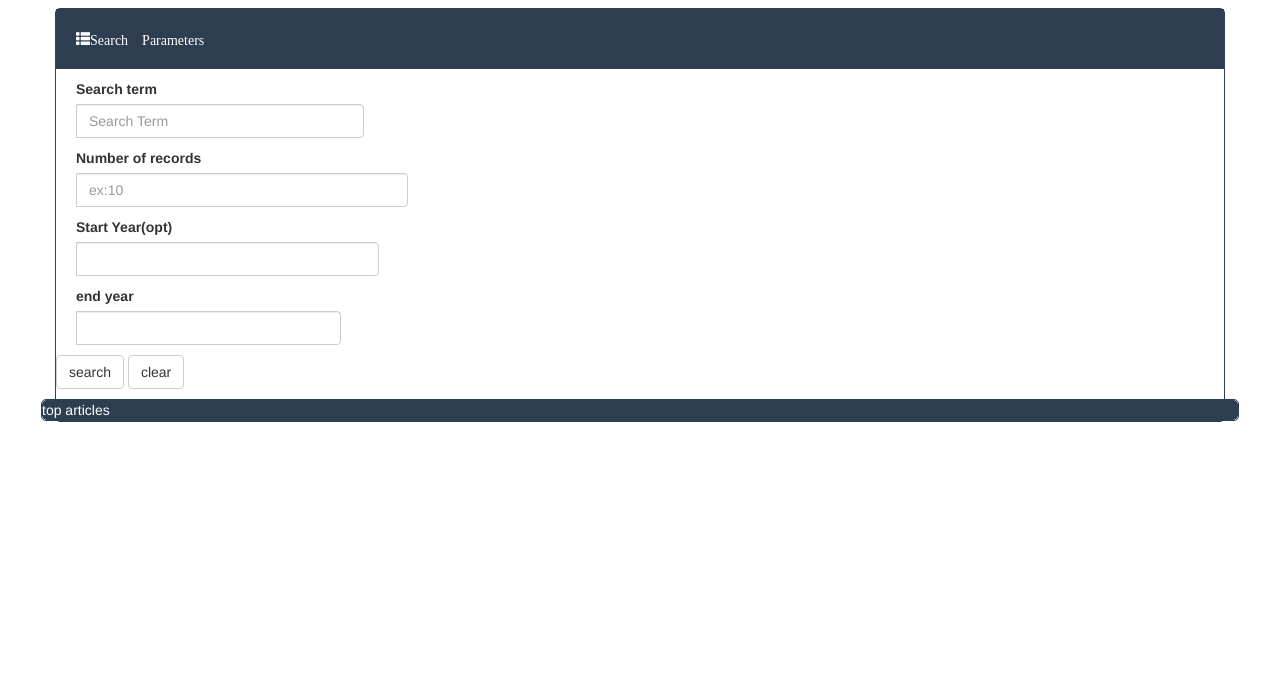
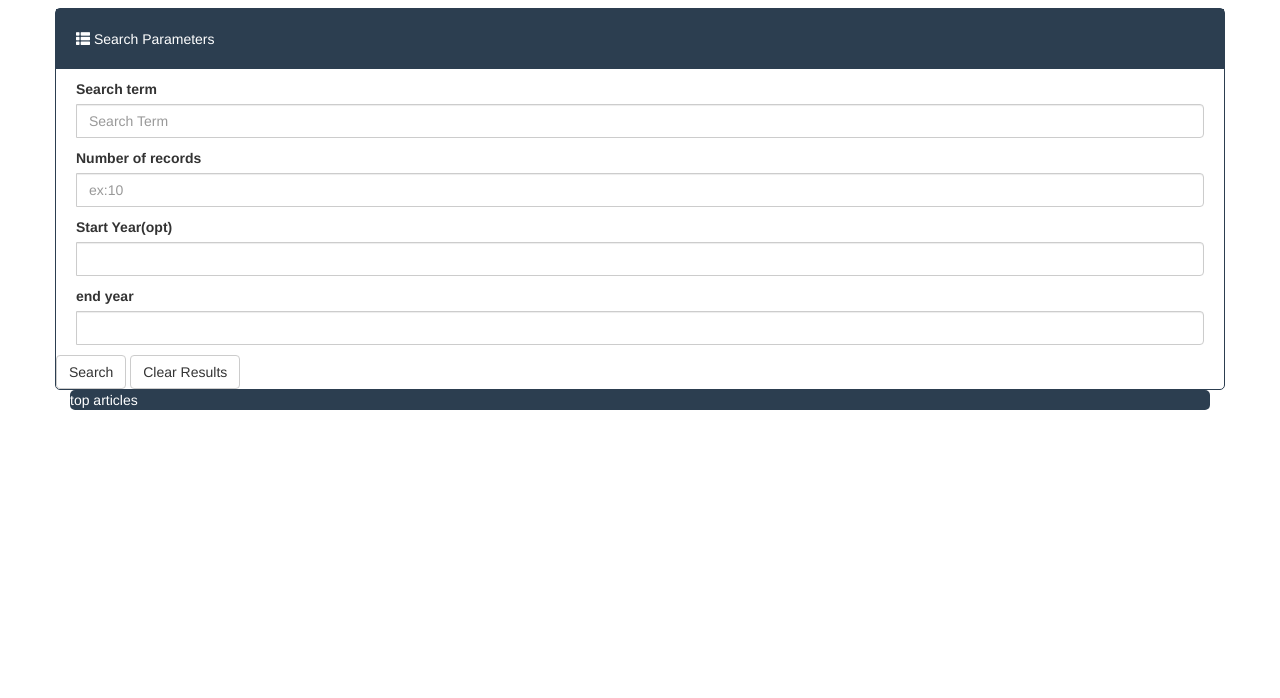
Before and after one commit to gsgalarnyk/NewsGrab, a plain HTML site: page index.html in a window 1280 px wide. Shown: the part 102-800 px from the top of the page. Drawn offline with nearby package versions, Linux system fonts and the light colour scheme.

Commit message:
Add files via upload

```diff
--- a/index.html
+++ b/index.html
@@ -12,41 +12,41 @@
     <div class="container">
         <div class="row">
             <div id="headLine" class="col-lg-12 col-md-12 col-sm-12 col-xs-12">
-                <h1>New York Times Search</h1>
+                <h1><span class="glyphicon glyphicon-list-alt"></span>  New York Times Search</h1>
             </div>
         </div>
         <div class="row">
             <div id="searchBox" class="col-lg-12 col-md-12 col-sm-12 col-xs-12">
                 <div id="searchHeader">
-                    <header class="glyphicon glyphicon-th-list">Search Parameters</header>
+                    <header><span class="glyphicon glyphicon-th-list"></span>  Search Parameters</header>
                 </div>
                 <div class="boxes">
                     <div class="input-group">
                         <label>Search term</label>
-                        <input id="searchTerm" type="text" class="form-control" placeholder="Search Term">
+                        <input id="searchTerm" type="text" class="form-control" placeholder="Search Term" size="145">
                     </div>
                     <div class="input-group">
                         <label>Number of records</label>
-                        <input type="text" class="form-control" id="numberToReturn" placeholder="ex:10">
+                        <input type="text" class="form-control" id="numberToReturn" placeholder="ex:10" size="145">
                     </div>
                     <div class="input-group">
                         <label>Start Year(opt)</label>
-                        <input id="startYear" type="text" class="form-control">
+                        <input id="startYear" type="text" class="form-control" size="145">
                     </div>
                     <div class="input-group">
                         <label>end year</label>
-                        <input id="endYear" type="text" class="form-control" id="basic-url">
+                        <input id="endYear" type="text" class="form-control" id="basic-url" size="145">
                     </div>
-                    <div>
-                        <button id="searchButton" type="button" class="btn btn-default">search</button>
-                        <button id="clearButton" type="button" class="btn btn-default">clear</button>
+                    <div id="buttonDiv">
+                        <button id="searchButton" type="button" class="btn btn-default">Search</button>
+                        <button id="clearButton" type="button" class="btn btn-default">Clear Results</button>
                     </div>
                 </div>
-                <div class="row">
-                    <div id="searchBox" class="col-lg-12 col-md-12 col-sm-12 col-xs-12">
-                        <div id="divToDump">top articles</div>
-                    </div>
-                </div>
+            </div>
+        </div>
+        <div class="row">
+            <div id="dumpBox" class="col-lg-12 col-md-12 col-sm-12 col-xs-12">
+                <div id="divToDump">top articles</div>
             </div>
         </div>
 </body>
```
